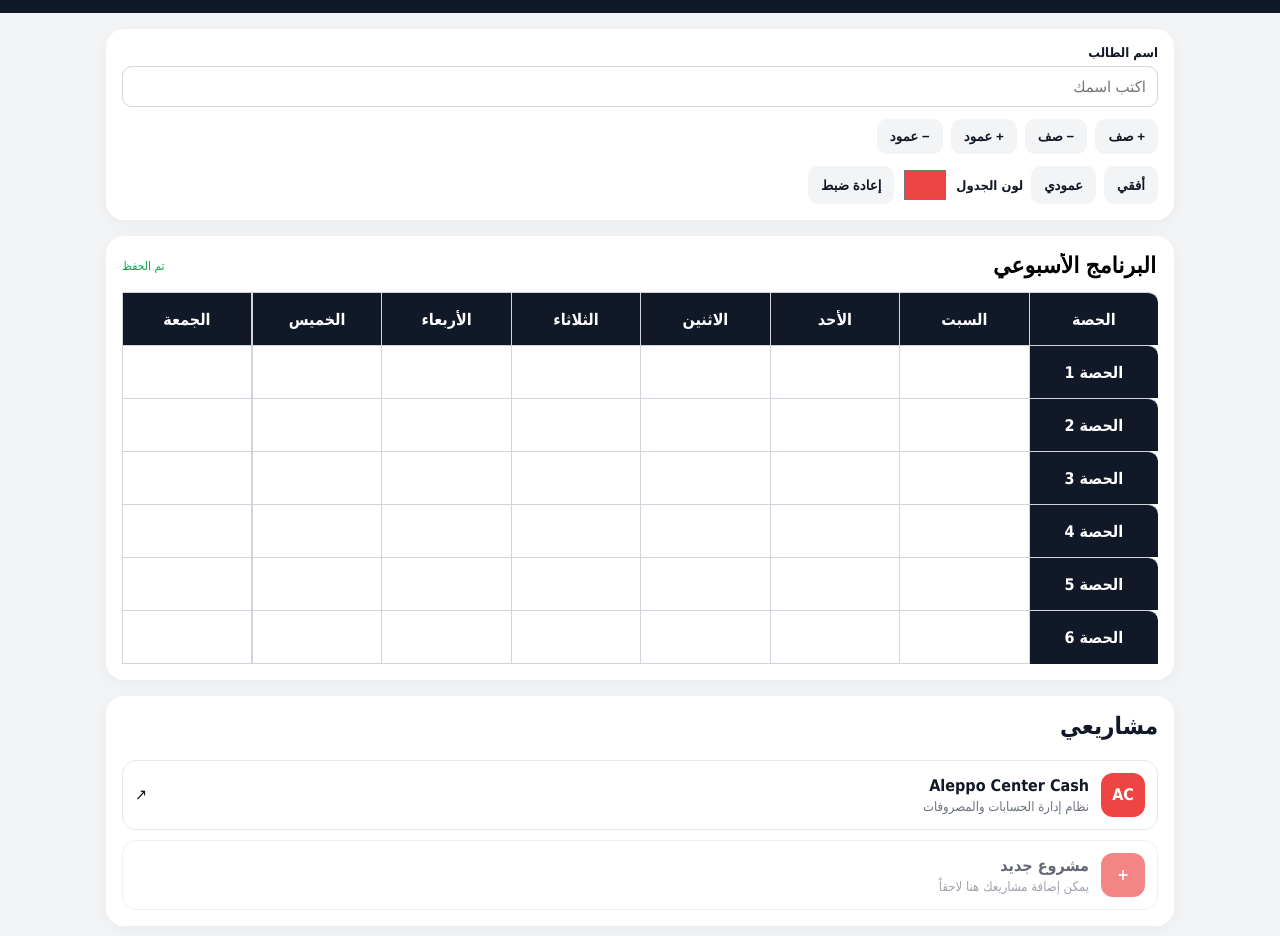
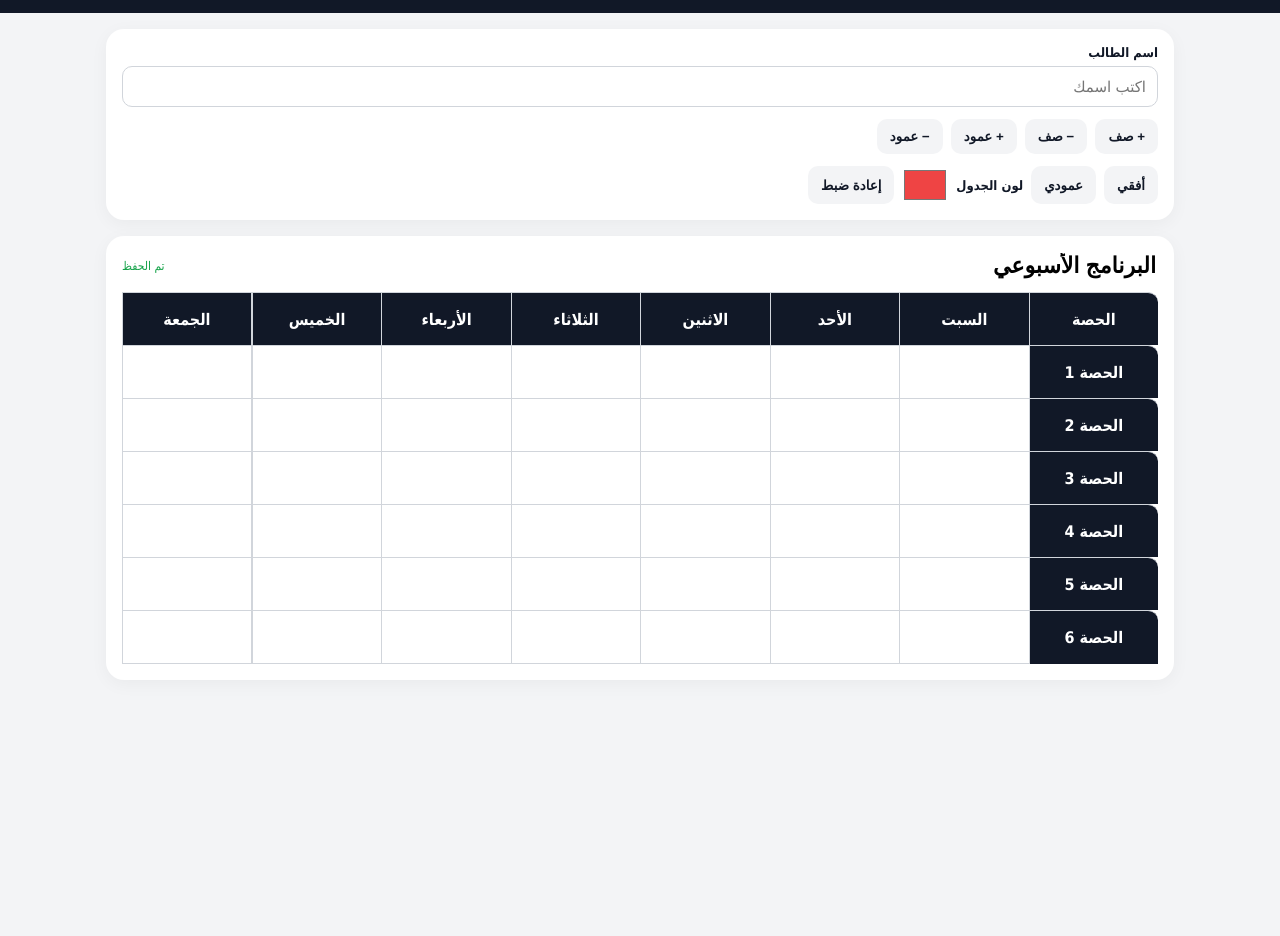
Before and after one commit to mhamedshasho/redro-school-planner, a plain HTML site: page index.html in a window 1280 px wide. Shown: the part 62-998 px from the top of the page. After the commit the page ends 800 px from the top, so only its background shows below. Drawn offline with Linux system fonts and the light colour scheme.

Commit message:
Remove projects section from planner

```diff
--- a/index.html
+++ b/index.html
@@ -29,13 +29,6 @@
   <div class="schedule-head"><input id="title" value="البرنامج الأسبوعي"><span id="status">تم الحفظ</span></div>
   <div id="scheduleWrap"><table id="schedule"></table></div>
 </section>
-<section class="panel projects">
-  <h2>مشاريعي</h2>
-  <a class="project" href="https://aleppo-center-cash.vercel.app/" target="_blank" rel="noopener">
-    <div class="project-icon">AC</div><div><strong>Aleppo Center Cash</strong><p>نظام إدارة الحسابات والمصروفات</p></div><span>↗</span>
-  </a>
-  <div class="project muted"><div class="project-icon">+</div><div><strong>مشروع جديد</strong><p>يمكن إضافة مشاريعك هنا لاحقاً</p></div></div>
-</section>
 </main>
 <script src="app.js"></script>
 </body>
```
